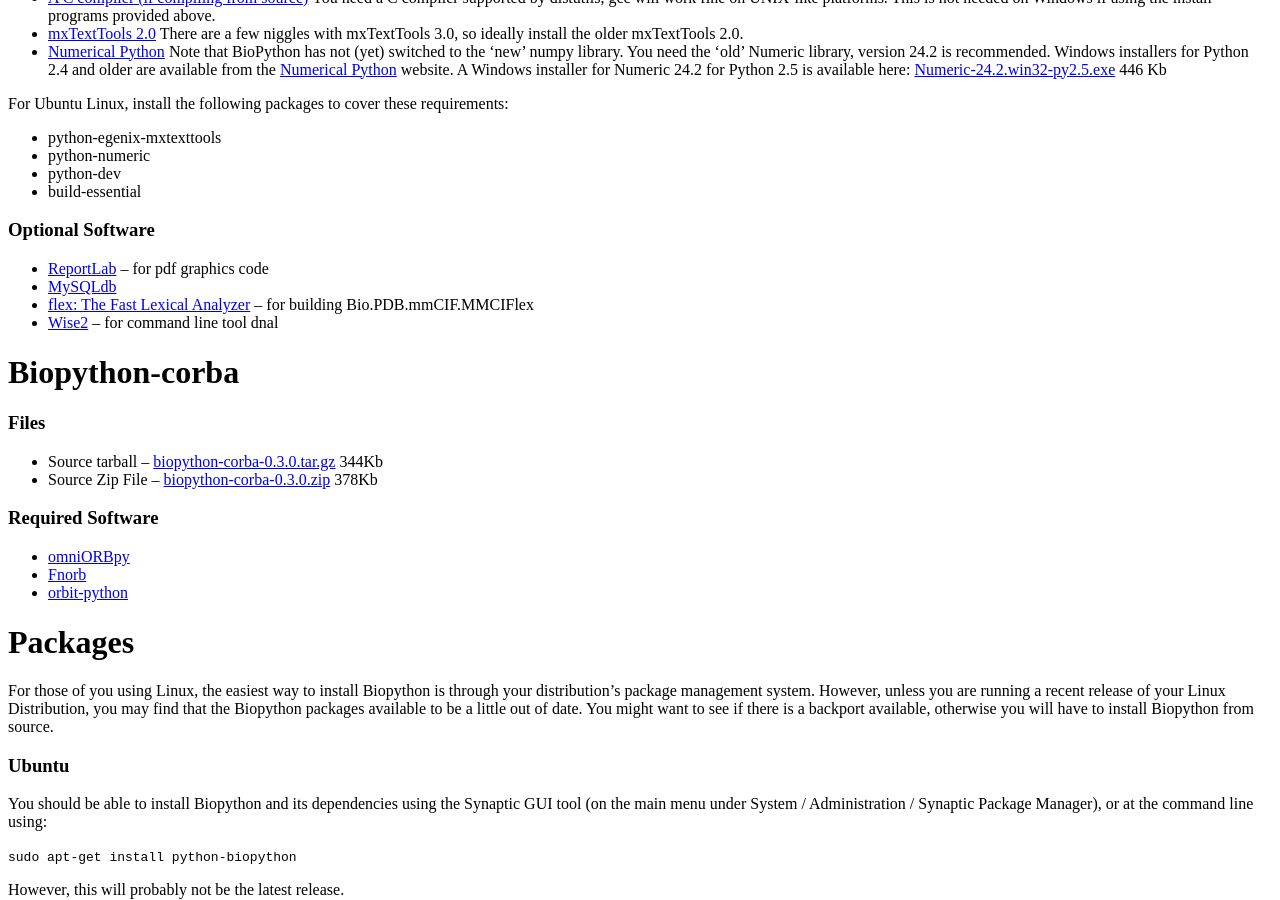
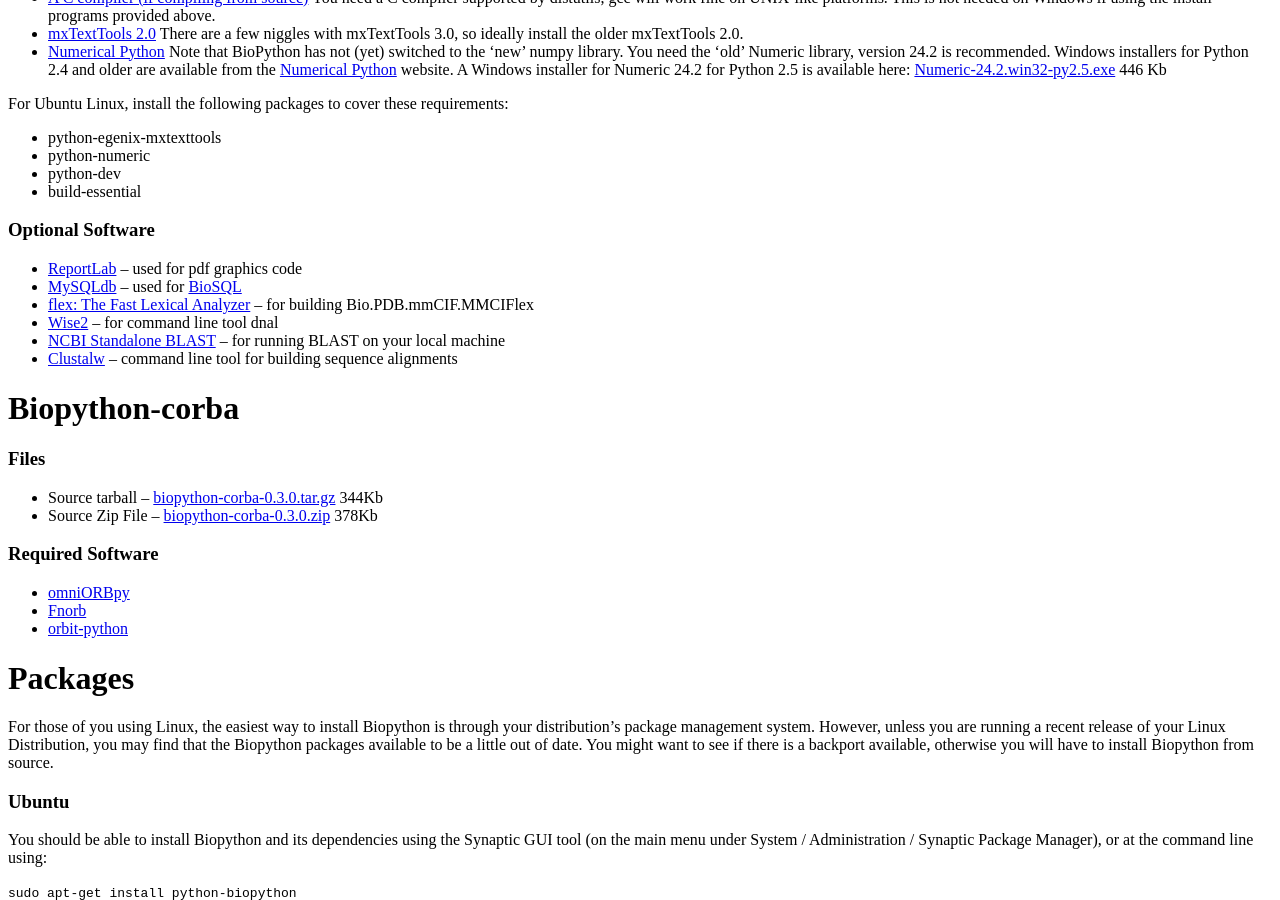
Before and after one commit to biopython/biopython.github.io, a Jekyll site: the page built from wiki/Download.md, in a window 1280 px wide and 900 px high, scrolled down 490 px. Built offline with Jekyll 4.4.1, drawn with Linux system fonts in a browser that asks for light colours.

Commit message:
Links to standalone Blast and Clustalw

```diff
--- a/wiki/Download.md
+++ b/wiki/Download.md
@@ -65,12 +65,18 @@ requirements:
 
 ### Optional Software
 
--   [ReportLab](http://www.reportlab.org/downloads.html) -- for pdf
+-   [ReportLab](http://www.reportlab.org/downloads.html) -- used for pdf
     graphics code
--   [MySQLdb](http://sourceforge.net/projects/mysql-python)
+-   [MySQLdb](http://sourceforge.net/projects/mysql-python) -- used for
+    [BioSQL](BioSQL "wikilink")
 -   [flex: The Fast Lexical Analyzer](http://flex.sourceforge.net/) --
     for building Bio.PDB.mmCIF.MMCIFlex
 -   [Wise2](http://www.ebi.ac.uk/Wise2/) -- for command line tool dnal
+-   [NCBI Standalone
+    BLAST](http://www.ncbi.nlm.nih.gov/blast/download.shtml) -- for
+    running BLAST on your local machine
+-   [Clustalw](ftp://ftp.ebi.ac.uk/pub/software/unix/clustalw/) --
+    command line tool for building sequence alignments
 
 Biopython-corba
 ===============
```
Also changed, not shown: 1 other file.
